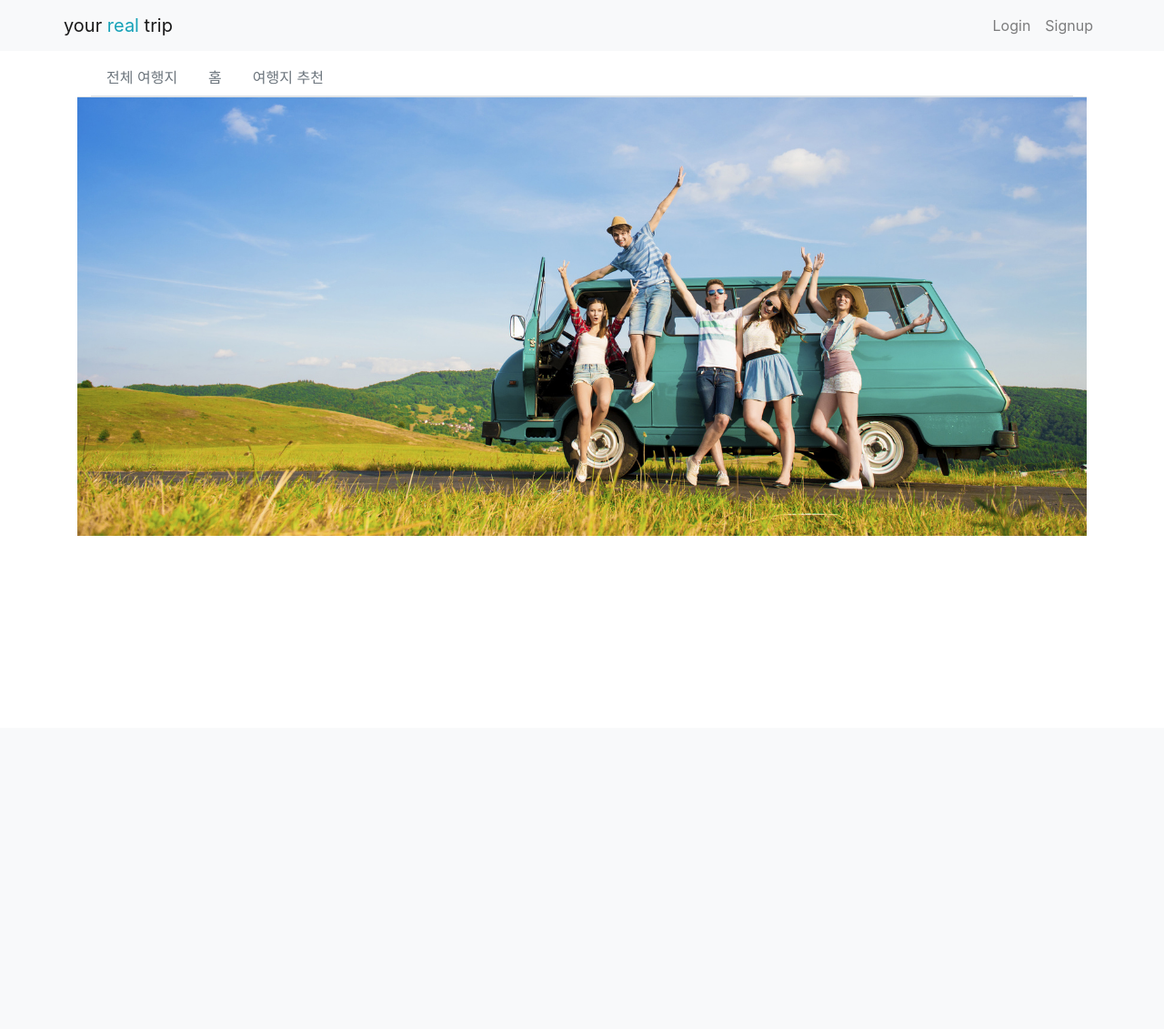
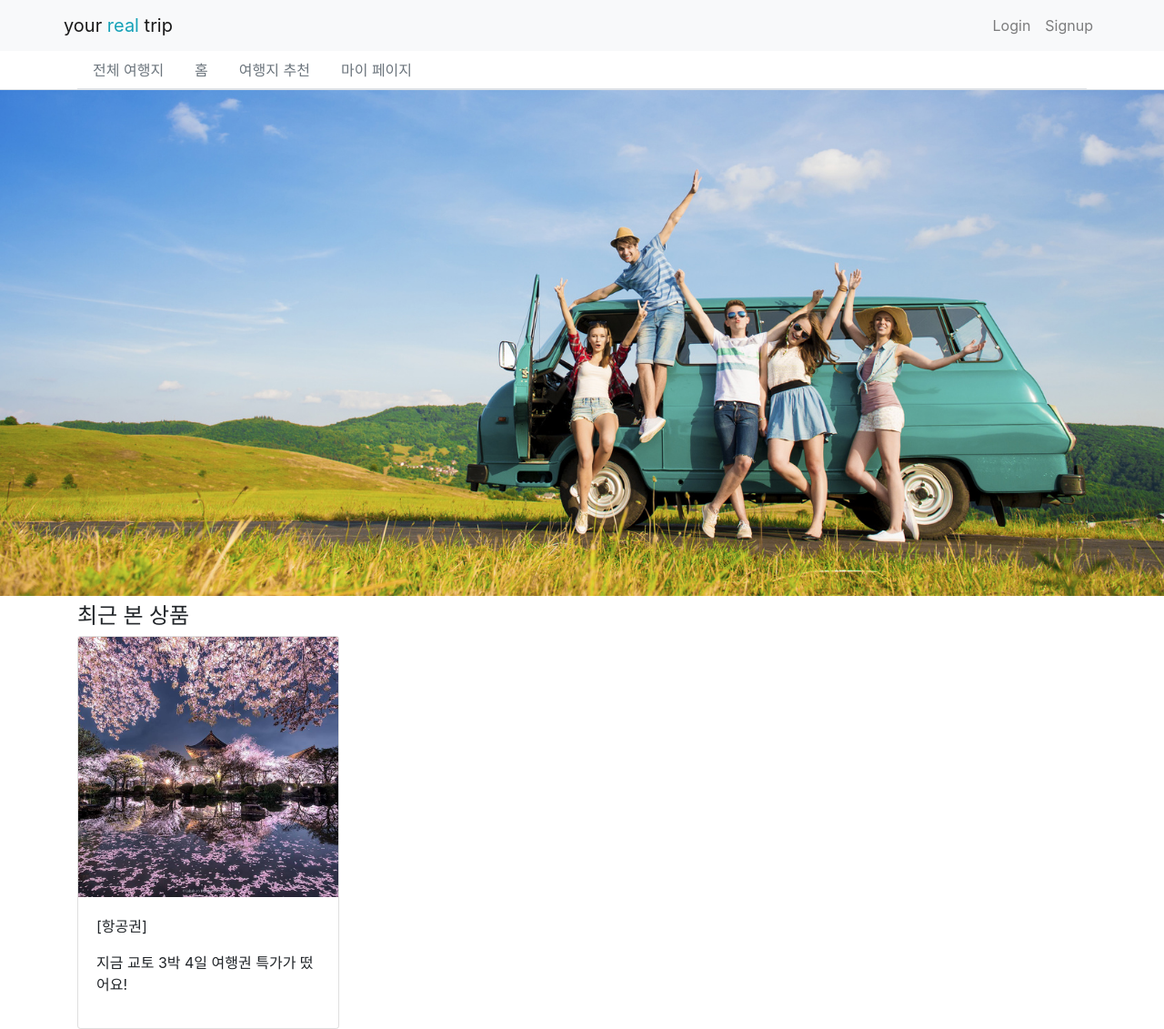
Before and after one commit to Chrisaor/fc_hackerthon_wps_team5, a Django app: page / in a window 1280 px wide. Shown: the whole page at 91% size. Before the commit the page ends 589 px from the top, so only its background shows below. Run offline with Django 3.2, Linux system fonts and the light colour scheme; some libraries are stand-ins or nearby versions.

Commit message:
mainpage branch에서 mainpage다시  변경

```diff
--- a/app/template/base.html
+++ b/app/template/base.html
@@ -31,6 +31,24 @@
 			</div>
 		</div>
 	</nav>
+		<nav class="border-bottom">
+        <div class="container">
+            <div class="">
+                <ul class="nav nav-tabs">
+                    <li class="nav-item"><a href="" class="nav-link disabled">전체 여행지</a></li>
+                    <li class="nav-item"><a href="" class="nav-link disabled">홈</a></li>
+                    <li class="nav-item"><a href="" class="nav-link disabled">여행지 추천</a></li>
+					<li class="nav-item"><a href="" class="nav-link disabled">마이 페이지</a></li>
+                </ul>
+            </div>
+        </div>
+    </nav>
+        <div class="container">
+        </div>
+    <img src="/static/image/main_0729.jpg"
+         alt=""
+         class="img-fluid"
+         >
 	<div class="container mt-2">
 		{% block content %}
 		{% endblock %}
--- a/app/template/main/mainpage.html
+++ b/app/template/main/mainpage.html
@@ -1,21 +1,14 @@
 {% extends 'base.html' %}
 
 {% block content %}
-	<nav class="border-bottom">
-        <div class="container">
-            <div class="">
-                <ul class="nav nav-tabs">
-                    <li class="nav-item"><a href="" class="nav-link disabled">전체 여행지</a></li>
-                    <li class="nav-item"><a href="" class="nav-link disabled">홈</a></li>
-                    <li class="nav-item"><a href="" class="nav-link disabled">여행지 추천</a></li>
-                </ul>
-            </div>
-        </div>
-    </nav>
-        <div class="container">
-        </div>
-    <img src="/static/image/main_0729.jpg"
-         alt=""
-         class="img-fluid"
-         >
+<h4>최근 본 상품</h4>
+
+<div class="card" style="width: 18rem;">
+  <img class="card-img-top" src="/static/image/kyoto.jpg" alt="Card image cap">
+  <div class="card-body">
+      <p class="card-text">[항공권]</p>
+      <p>지금 교토 3박 4일 여행권 특가가 떴어요!</p>
+  </div>
+</div>
+
 {% endblock %}
```
Also changed, not shown: app/static/image/kyoto.jpg (added).
